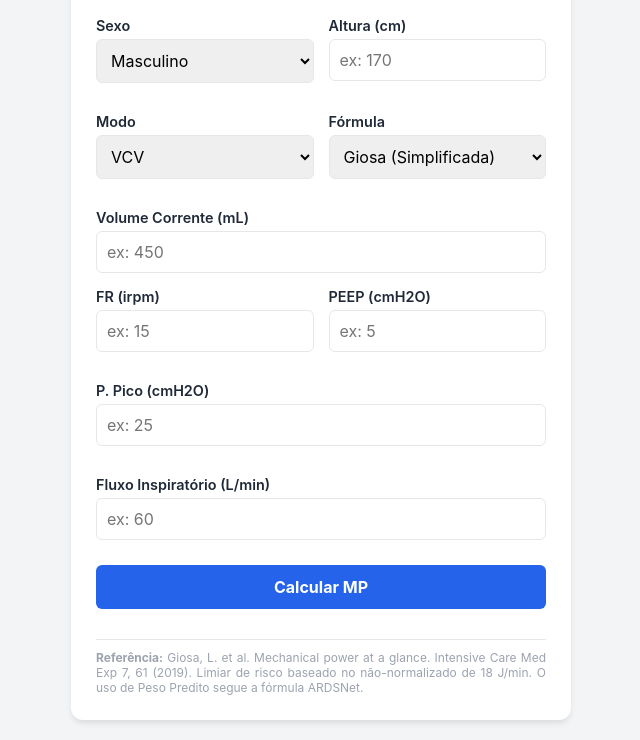
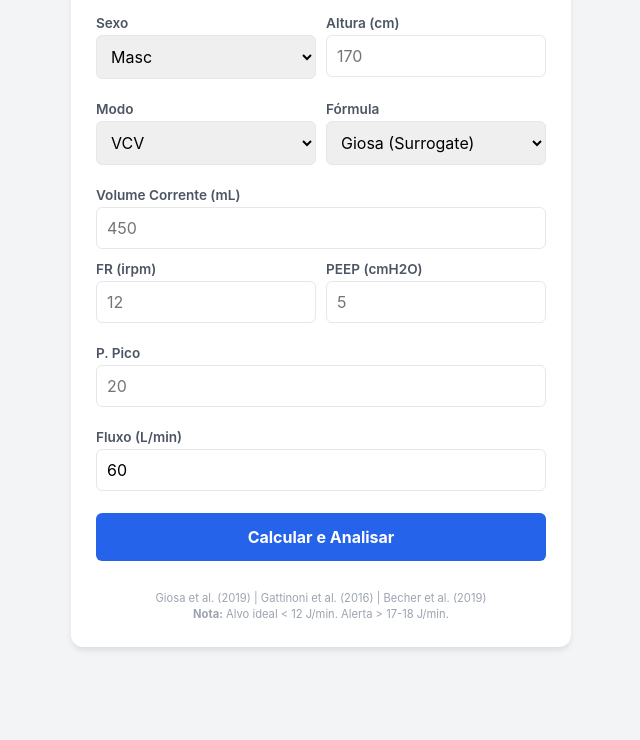
Before and after one commit to getuliomsr/mechanical-power, a plain HTML site: page index.html in a window 1280 px wide. Shown: the part 99-839 px from the top of the page, without its empty margins (319-959 px from the left). After the commit the page ends 800 px from the top, so only its background shows below. Drawn offline with Linux system fonts and the light colour scheme.

Commit message:
Update index.html

```diff
--- a/index.html
+++ b/index.html
@@ -17,121 +17,99 @@
         }
 
         * { box-sizing: border-box; margin: 0; padding: 0; font-family: -apple-system, BlinkMacSystemFont, "Segoe UI", Roboto, Helvetica, Arial, sans-serif; }
-
         body { background-color: var(--bg); color: var(--text); padding: 20px; display: flex; justify-content: center; }
-
         .container { background: var(--surface); max-width: 500px; width: 100%; padding: 25px; border-radius: 12px; box-shadow: 0 4px 6px -1px rgba(0, 0, 0, 0.1); }
-
         h1 { font-size: 1.5rem; text-align: center; color: var(--primary); margin-bottom: 5px; }
-        p.subtitle { text-align: center; font-size: 0.9rem; color: #6b7280; margin-bottom: 20px; }
-
-        .form-row { display: flex; gap: 15px; margin-bottom: 15px; }
-        .form-group { margin-bottom: 15px; flex: 1; }
-        label { display: block; font-weight: 600; margin-bottom: 5px; font-size: 0.9rem; }
-        select, input { width: 100%; padding: 10px; border: 1px solid var(--border); border-radius: 6px; font-size: 1rem; transition: border-color 0.2s; }
-        select:focus, input:focus { outline: none; border-color: var(--primary); }
-
+        p.subtitle { text-align: center; font-size: 0.8rem; color: #6b7280; margin-bottom: 20px; text-transform: uppercase; letter-spacing: 1px; }
+        .form-row { display: flex; gap: 10px; margin-bottom: 10px; }
+        .form-group { margin-bottom: 12px; flex: 1; }
+        label { display: block; font-weight: 600; margin-bottom: 4px; font-size: 0.85rem; color: #4b5563; }
+        select, input { width: 100%; padding: 10px; border: 1px solid var(--border); border-radius: 6px; font-size: 1rem; }
         .hidden { display: none; }
-
-        button { width: 100%; background: var(--primary); color: white; border: none; padding: 12px; font-size: 1rem; font-weight: bold; border-radius: 6px; cursor: pointer; transition: background 0.2s; margin-top: 10px; }
-        button:hover { background: #1d4ed8; }
-
-        #result-card { margin-top: 20px; padding: 15px; border-radius: 8px; display: none; text-align: center; }
-        #power-value { font-size: 2rem; font-weight: bold; margin: 10px 0; }
-        .sub-value { font-size: 1.1rem; font-weight: normal; margin-bottom: 5px; color: #374151; }
-        .pbw-info { font-size: 0.9rem; color: #6b7280; margin-bottom: 15px; }
-        #status-badge { display: inline-block; padding: 5px 12px; border-radius: 9999px; font-weight: bold; font-size: 0.85rem; color: white; margin-bottom: 15px; }
-        .tips { font-size: 0.9rem; text-align: left; background: rgba(255,255,255,0.5); padding: 10px; border-radius: 6px; }
-
-        .reference { margin-top: 30px; font-size: 0.75rem; color: #9ca3af; text-align: justify; border-top: 1px solid var(--border); padding-top: 10px; }
+        button { width: 100%; background: var(--primary); color: white; border: none; padding: 14px; font-size: 1rem; font-weight: bold; border-radius: 6px; cursor: pointer; margin-top: 10px; }
+        #result-card { margin-top: 20px; padding: 18px; border-radius: 10px; display: none; }
+        #power-value { font-size: 2.2rem; font-weight: 800; margin: 5px 0; }
+        .sub-metrics { display: grid; grid-template-columns: 1fr 1fr; gap: 10px; margin: 15px 0; border-top: 1px solid rgba(0,0,0,0.05); padding-top: 15px; }
+        .metric-box { text-align: center; background: rgba(255,255,255,0.4); padding: 8px; border-radius: 6px; }
+        .metric-label { font-size: 0.7rem; color: #6b7280; text-transform: uppercase; }
+        .metric-val { font-size: 1rem; font-weight: bold; }
+        #status-badge { display: inline-block; padding: 4px 12px; border-radius: 9999px; font-weight: bold; font-size: 0.75rem; color: white; margin-bottom: 10px; }
+        .tips { font-size: 0.9rem; text-align: left; background: rgba(255,255,255,0.6); padding: 12px; border-radius: 8px; border-left: 4px solid #cbd5e1; }
+        .reference { margin-top: 30px; font-size: 0.7rem; color: #9ca3af; text-align: center; line-height: 1.4; }
     </style>
 </head>
 <body>
 
 <div class="container">
     <h1>Mechanical Power</h1>
-    <p class="subtitle">Avaliação à Beira do Leito</p>
+    <p class="subtitle">Anestesia e Transoperatório</p>
 
     <div class="form-row">
         <div class="form-group">
-            <label for="gender">Sexo</label>
-            <select id="gender">
-                <option value="m">Masculino</option>
-                <option value="f">Feminino</option>
-            </select>
+            <label>Sexo</label>
+            <select id="gender"><option value="m">Masc</option><option value="f">Fem</option></select>
         </div>
         <div class="form-group">
-            <label for="height">Altura (cm)</label>
-            <input type="number" id="height" placeholder="ex: 170">
+            <label>Altura (cm)</label>
+            <input type="number" id="height" placeholder="170">
         </div>
     </div>
 
     <div class="form-row">
         <div class="form-group">
-            <label for="mode">Modo</label>
+            <label>Modo</label>
             <select id="mode" onchange="updateForm()">
                 <option value="vcv">VCV</option>
                 <option value="pcv">PCV</option>
             </select>
         </div>
-
-        <div class="form-group" id="formula-group">
-            <label for="formula">Fórmula</label>
+        <div class="form-group">
+            <label>Fórmula</label>
             <select id="formula" onchange="updateForm()">
-                <option value="giosa">Giosa (Simplificada)</option>
-                <option value="gattinoni">Gattinoni (Referência)</option>
+                <option value="giosa">Giosa (Surrogate)</option>
+                <option value="gattinoni">Gattinoni (Original)</option>
             </select>
         </div>
     </div>
 
     <div class="form-group" id="group-tv">
-        <label for="tv">Volume Corrente (mL)</label>
-        <input type="number" id="tv" placeholder="ex: 450">
+        <label>Volume Corrente (mL)</label>
+        <input type="number" id="tv" placeholder="450">
     </div>
 
     <div class="form-row">
-        <div class="form-group" id="group-rr">
-            <label for="rr">FR (irpm)</label>
-            <input type="number" id="rr" placeholder="ex: 15">
-        </div>
-        <div class="form-group" id="group-peep">
-            <label for="peep">PEEP (cmH2O)</label>
-            <input type="number" id="peep" placeholder="ex: 5">
-        </div>
+        <div class="form-group" id="group-rr"><label>FR (irpm)</label><input type="number" id="rr" placeholder="12"></div>
+        <div class="form-group" id="group-peep"><label>PEEP (cmH2O)</label><input type="number" id="peep" placeholder="5"></div>
     </div>
 
     <div class="form-row">
-        <div class="form-group" id="group-peak">
-            <label for="peak">P. Pico (cmH2O)</label>
-            <input type="number" id="peak" placeholder="ex: 25">
-        </div>
-        <div class="form-group hidden" id="group-plat">
-            <label for="plat">P. Platô (cmH2O)</label>
-            <input type="number" id="plat" placeholder="ex: 20">
-        </div>
+        <div class="form-group" id="group-peak"><label>P. Pico</label><input type="number" id="peak" placeholder="20"></div>
+        <div class="form-group hidden" id="group-plat"><label>P. Platô</label><input type="number" id="plat" placeholder="18"></div>
+        <div class="form-group hidden" id="group-pinsp"><label>∆P / Pinsp</label><input type="number" id="pinsp" placeholder="15"></div>
     </div>
 
     <div class="form-group" id="group-flow">
-        <label for="flow">Fluxo Inspiratório (L/min)</label>
-        <input type="number" id="flow" placeholder="ex: 60">
+        <label>Fluxo (L/min)</label>
+        <input type="number" id="flow" value="60">
     </div>
 
-    <div class="form-group hidden" id="group-pinsp">
-        <label for="pinsp">Pinsp (Pressão de Suporte acima da PEEP)</label>
-        <input type="number" id="pinsp" placeholder="ex: 15">
-    </div>
-
-    <button onclick="calculatePower()">Calcular MP</button>
+    <button onclick="calculatePower()">Calcular e Analisar</button>
 
     <div id="result-card">
-        <h3 style="margin: 0; color: #374151;">Mechanical Power</h3>
+        <div id="status-badge">RESULTADO</div>
         <div id="power-value">0.0 J/min</div>
-        <div id="status-badge">Analisando...</div>
+
+        <div class="sub-metrics">
+            <div class="metric-box"><div class="metric-label">DP (∆P)</div><div id="val-dp" class="metric-val">-</div></div>
+            <div class="metric-box"><div class="metric-label">mL/kg PBW</div><div id="val-mlkg" class="metric-val">-</div></div>
+        </div>
+
         <div class="tips" id="clinical-tips"></div>
     </div>
 
     <div class="reference">
-        <strong>Referência:</strong> Giosa, L. et al. Mechanical power at a glance. Intensive Care Med Exp 7, 61 (2019). Limiar de risco baseado no não-normalizado de 18 J/min. O uso de Peso Predito segue a fórmula ARDSNet.
+        Giosa et al. (2019) | Gattinoni et al. (2016) | Becher et al. (2019)<br>
+        <strong>Nota:</strong> Alvo ideal < 12 J/min. Alerta > 17-18 J/min.
     </div>
 </div>
 
@@ -139,41 +117,26 @@
     function updateForm() {
         const mode = document.getElementById('mode').value;
         const formulaSelect = document.getElementById('formula');
+        if (mode === 'pcv') {
+            formulaSelect.innerHTML = '<option value="becher">Becher et al. (Simplificada)</option>';
+        } else {
+            formulaSelect.innerHTML = '<option value="giosa">Giosa (Surrogate)</option><option value="gattinoni">Gattinoni (Original)</option>';
+        }
+        const f = formulaSelect.value;
+        const fields = ['group-tv','group-rr','group-peep','group-peak','group-plat','group-flow','group-pinsp'];
+        fields.forEach(id => document.getElementById(id).classList.add('hidden'));
 
-        if (mode === 'pcv') {
-            formulaSelect.innerHTML = '<option value="becher">Becher et al.</option>';
-        } else {
-            if(formulaSelect.querySelector('option[value="becher"]')) {
-                formulaSelect.innerHTML = '<option value="giosa">Giosa (Simplificada)</option><option value="gattinoni">Gattinoni (Referência)</option>';
-            }
-        }
-
-        const formula = document.getElementById('formula').value;
-
-        // Resetar visibilidade
-        const fields = ['group-tv', 'group-rr', 'group-peep', 'group-peak', 'group-plat', 'group-flow', 'group-pinsp'];
-        fields.forEach(f => document.getElementById(f).classList.add('hidden'));
-
-        // Ativar de acordo com a fórmula
         document.getElementById('group-tv').classList.remove('hidden');
         document.getElementById('group-rr').classList.remove('hidden');
         document.getElementById('group-peep').classList.remove('hidden');
 
-        if (formula === 'giosa') {
-            document.getElementById('group-peak').classList.remove('hidden');
-            document.getElementById('group-flow').classList.remove('hidden');
-        } else if (formula === 'gattinoni') {
-            document.getElementById('group-peak').classList.remove('hidden');
-            document.getElementById('group-plat').classList.remove('hidden');
-        } else if (formula === 'becher') {
-            document.getElementById('group-pinsp').classList.remove('hidden');
-        }
+        if (f === 'giosa') { document.getElementById('group-peak').classList.remove('hidden'); document.getElementById('group-flow').classList.remove('hidden'); }
+        else if (f === 'gattinoni') { document.getElementById('group-peak').classList.remove('hidden'); document.getElementById('group-plat').classList.remove('hidden'); }
+        else if (f === 'becher') { document.getElementById('group-pinsp').classList.remove('hidden'); }
     }
 
     function calculatePower() {
-        const formula = document.getElementById('formula').value;
-
-        // Dados Ventilatórios
+        const f = document.getElementById('formula').value;
         const tv_ml = parseFloat(document.getElementById('tv').value) || 0;
         const tv = tv_ml / 1000;
         const rr = parseFloat(document.getElementById('rr').value) || 0;
@@ -182,101 +145,68 @@
         const plat = parseFloat(document.getElementById('plat').value) || 0;
         const flow = parseFloat(document.getElementById('flow').value) || 0;
         const pinsp = parseFloat(document.getElementById('pinsp').value) || 0;
+        const height = parseFloat(document.getElementById('height').value) || 0;
+        const gender = document.getElementById('gender').value;
 
-        // Dados Antropométricos
-        const gender = document.getElementById('gender').value;
-        const height = parseFloat(document.getElementById('height').value) || 0;
+        // PBW
+        let pbw = gender === 'm' ? (50 + 0.91 * (height - 152.4)) : (45.5 + 0.91 * (height - 152.4));
+        if (height <= 0) pbw = 0;
 
-        let pbw = 0;
-        if (height > 0) {
-            if (gender === 'm') {
-                pbw = 50 + 0.91 * (height - 152.4);
-            } else {
-                pbw = 45.5 + 0.91 * (height - 152.4);
-            }
-        }
+        // DP e MP
+        let dp = 0;
+        let mp = 0;
+        if (f === 'giosa') { mp = ((tv * rr) * (peak + peep + (flow/6))) / 20; dp = peak - peep; }
+        else if (f === 'gattinoni') { mp = 0.098 * rr * tv * (peak - ((plat - peep) / 2)); dp = plat - peep; }
+        else if (f === 'becher') { mp = 0.098 * rr * tv * (peep + pinsp); dp = pinsp; }
 
-        let power = 0;
-        let tips = [];
+        if (mp <= 0 || isNaN(mp)) return alert("Dados inválidos.");
 
-        // Cálculos do Power
-        if (formula === 'giosa') {
-            const ve = tv * rr;
-            power = (ve * (peak + peep + (flow / 6))) / 20;
-        } else if (formula === 'gattinoni') {
-            power = 0.098 * rr * tv * (peak - ((plat - peep) / 2));
-        } else if (formula === 'becher') {
-            power = 0.098 * rr * tv * (peep + pinsp);
-        }
-
-        // Validação básica
-        if(power <= 0 || isNaN(power)) {
-            alert("Por favor, preencha os parâmetros ventilatórios corretamente.");
-            return;
-        }
-
-        // Construir visualização do resultado
-        const resultCard = document.getElementById('result-card');
-        const powerValue = document.getElementById('power-value');
+        // UI Update
+        const card = document.getElementById('result-card');
+        const pVal = document.getElementById('power-value');
         const badge = document.getElementById('status-badge');
         const tipsDiv = document.getElementById('clinical-tips');
 
-        resultCard.style.display = 'block';
+        card.style.display = 'block';
+        pVal.innerText = mp.toFixed(1) + " J/min";
+        document.getElementById('val-dp').innerText = dp.toFixed(0);
+        document.getElementById('val-mlkg').innerText = pbw > 0 ? (tv_ml/pbw).toFixed(1) : "-";
 
-        let resultHtml = `${power.toFixed(2)} J/min`;
+        // Logic para Cores e Alertas
+        let color = "var(--success)";
+        let status = "BAIXO RISCO";
+        if (mp >= 12 && mp < 17) { color = "var(--warning)"; status = "RISCO MODERADO"; }
+        else if (mp >= 17) { color = "var(--danger)"; status = "ALTO RISCO"; }
 
-        if (pbw > 0) {
-            let normalizedPower = power / pbw;
-            let vtKg = tv_ml / pbw;
+        card.style.backgroundColor = color + "15";
+        pVal.style.color = color;
+        badge.style.backgroundColor = color;
+        badge.innerText = status;
 
-            resultHtml += `<div class="sub-value">Norm: ${normalizedPower.toFixed(3)} J/min/kg</div>`;
-            resultHtml += `<div class="pbw-info">Peso Predito: ${pbw.toFixed(1)} kg | Vt: ${vtKg.toFixed(1)} mL/kg</div>`;
+        // LÓGICA DE DICAS INTELIGENTES
+        let tips = [];
+        if (mp >= 12) {
+            // Verifica o maior contribuidor
+            const rrWeight = rr / 15; // Normalizado para uma FR de 15
+            const dpWeight = dp / 12; // Normalizado para uma DP de 12
 
-            if (vtKg > 6.5) {
-                tips.push(`- <strong>Volume Corrente alto:</strong> O paciente está recebendo ${vtKg.toFixed(1)} mL/kg de peso predito. O alvo protetor clássico para prevenir VILI é de 6 mL/kg.`);
-            } else if (vtKg < 5.5) {
-                tips.push(`- <strong>Volume Corrente ultra-protetor:</strong> (${vtKg.toFixed(1)} mL/kg). Monitore PCO2 e o risco de atelectasia se PEEP estiver muito baixa.`);
+            if (rr >= 20 && rrWeight > dpWeight) {
+                tips.push("🎯 <strong>Ajuste Prioritário (FR):</strong> O aumento do Mechanical Power está sendo impulsionado principalmente pela Frequência Respiratória alta. Considere reduzir a FR e tolerar uma leve hipercapnia.");
+            } else if (dp > 14) {
+                tips.push("🎯 <strong>Ajuste Prioritário (Pressão):</strong> A Driving Pressure está elevada (>14). Reduza o Volume Corrente ou ajuste a pressão inspiratória para proteger o pulmão.");
+            } else if (pbw > 0 && (tv_ml/pbw) > 7) {
+                tips.push("🎯 <strong>Ajuste Prioritário (Volume):</strong> O volume por kg está alto. Reduzir para 6mL/kg PBW é a forma mais eficaz de baixar este MP.");
+            } else {
+                tips.push("💡 Considere uma estratégia de ventilação protetora global: reduza Volume ou FR conforme a estabilidade hemodinâmica e gasométrica.");
             }
         } else {
-             tips.push("- <em>Preencha a Altura para calcular o Peso Predito e o Volume Corrente ideal (mL/kg).</em>");
+            tips.push("✅ Parâmetros protetores. MP dentro da zona de segurança.");
         }
 
-        powerValue.innerHTML = resultHtml;
-
-        // Classificação Giosa
-        let drivingPressure = formula === 'gattinoni' ? (plat - peep) : (formula === 'becher' ? pinsp : (peak - peep));
-
-        if (power < 12) {
-            resultCard.style.backgroundColor = '#ecfdf5';
-            powerValue.style.color = 'var(--success)';
-            badge.style.backgroundColor = 'var(--success)';
-            badge.innerText = 'Risco Baixo';
-            tips.push("✅ O paciente parece estar recebendo ventilação adequada. Mantenha a vigilância.");
-        } else if (power >= 12 && power < 18) {
-            resultCard.style.backgroundColor = '#fffbeb';
-            powerValue.style.color = 'var(--warning)';
-            badge.style.backgroundColor = 'var(--warning)';
-            badge.innerText = 'Risco Moderado';
-            tips.push("⚠️ O alvo está em uma zona cinzenta. Considere ajustes se o paciente for de alto risco para VILI.");
-        } else {
-            resultCard.style.backgroundColor = '#fef2f2';
-            powerValue.style.color = 'var(--danger)';
-            badge.style.backgroundColor = 'var(--danger)';
-            badge.innerText = 'Risco Elevado (>18 J/min)';
-            tips.push("🚨 Alta transferência de energia para o pulmão.");
-        }
-
-        // Análise Adicional
-        if (power >= 12) {
-            if (rr > 22) tips.push("- <strong>Frequência alta:</strong> Avalie tolerar hipercapnia permissiva reduzindo a RR.");
-            if (drivingPressure > 14) tips.push("- <strong>Driving Pressure alta:</strong> Reduza o Volume Corrente ou a Pinsp se clinicamente possível.");
-            if (formula === 'giosa' && flow > 60) tips.push("- <strong>Fluxo alto:</strong> Reduzir o fluxo aumenta o tempo inspiratório, mas diminui a pressão resistiva.");
-        }
+        if (dp > 14) tips.push("⚠️ <strong>Atenção:</strong> Driving Pressure elevada (" + dp.toFixed(0) + ") associada a maior lesão pulmonar.");
 
         tipsDiv.innerHTML = tips.join('<br><br>');
     }
-
-    // Inicialização
     updateForm();
 </script>
 </body>
```
